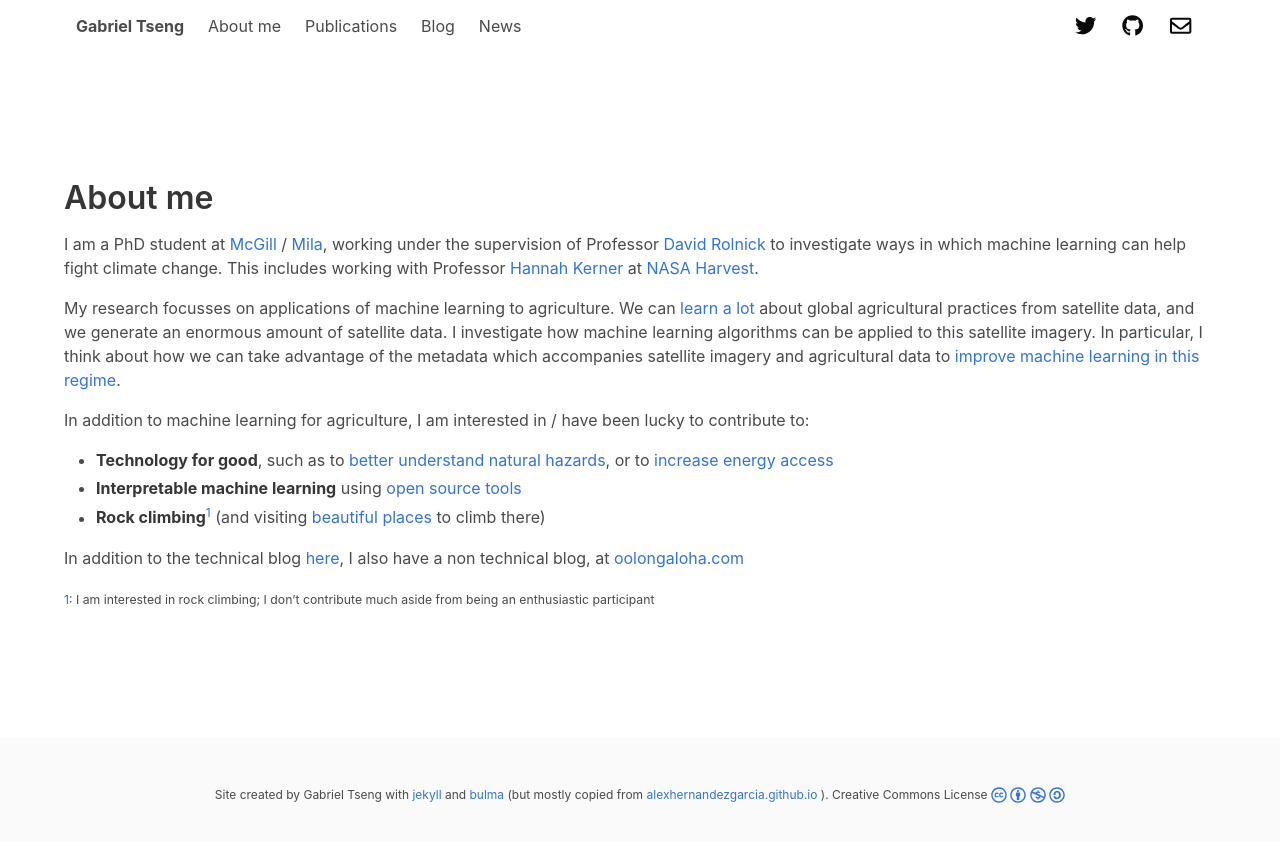
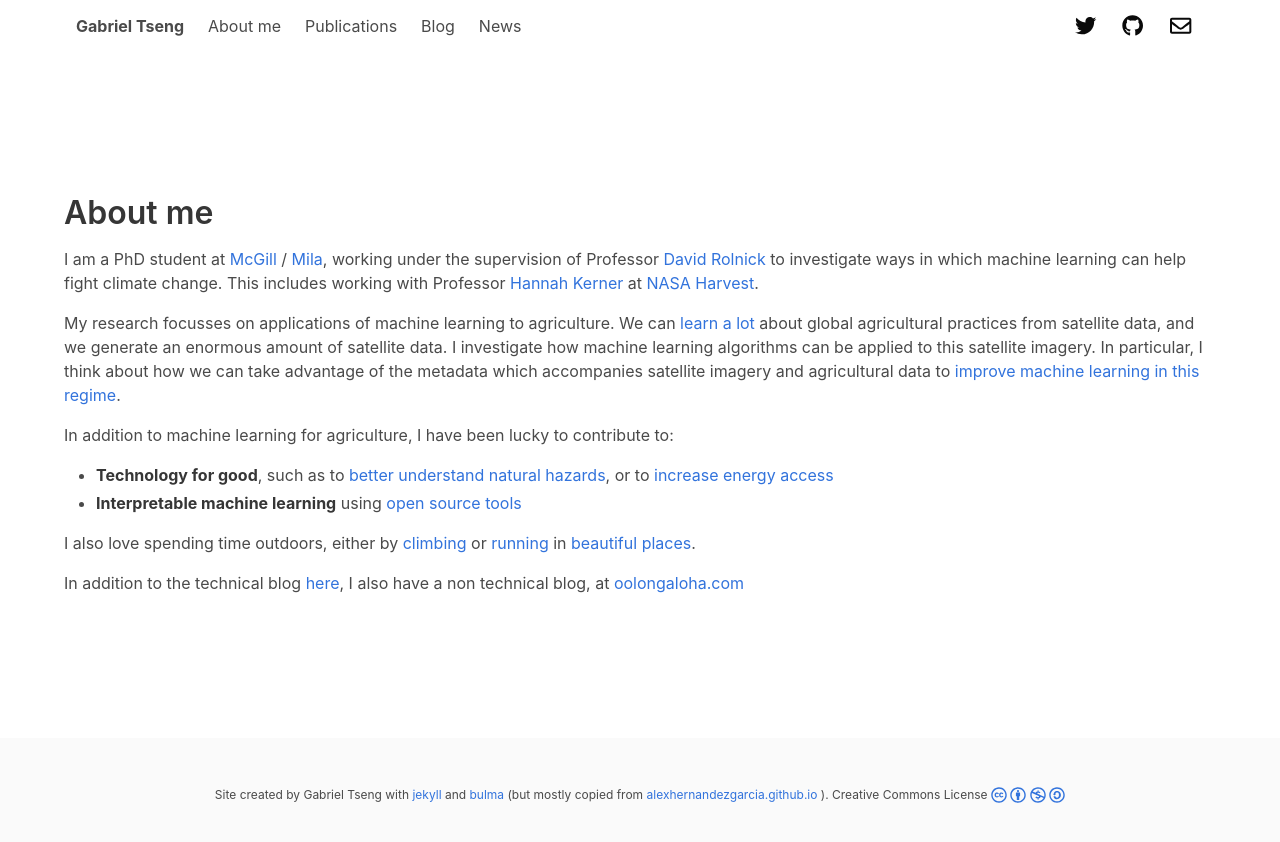
Before and after one commit to gabrieltseng/gabrieltseng.github.io, a Jekyll site: the page built from _pages/about.html, in a window 1280 px wide. Shown: the top 842 px of the page. Built offline with Jekyll 4.4.1, drawn with Linux system fonts in a browser that asks for light colours; nearby versions of some CDN libraries; a style sheet for code colours, icons or effects is not loaded.

Commit message:
Lots of small updates

```diff
--- a/_includes/about.md
+++ b/_includes/about.md
@@ -2,13 +2,10 @@
 
 My research focusses on applications of machine learning to agriculture. We can [learn a lot](https://arxiv.org/abs/2006.16866) about global agricultural practices from satellite data, and we generate an enormous amount of satellite data. I investigate how machine learning algorithms can be applied to this satellite imagery. In particular, I think about how we can take advantage of the metadata which accompanies satellite imagery and agricultural data to [improve machine learning in this regime](https://arxiv.org/abs/2202.02124).
 
-In addition to machine learning for agriculture, I am interested in / have been lucky to contribute to:
+In addition to machine learning for agriculture, I have been lucky to contribute to:
 * **Technology for good**, such as to [better understand natural hazards](https://github.com/esowc/ml_drought), or to [increase energy access](https://okrasolar.com/)
 * **Interpretable machine learning** using [open source tools](https://github.com/slundberg/shap)
-* **Rock climbing**<sup>[1](#note)</sup> (and visiting [beautiful places](https://i2.wp.com/oolongaloha.com/wp-content/uploads/2019/08/IMG_4514.png?w=2280&ssl=1) to climb there)
+
+I also love spending time outdoors, either by [climbing](https://i2.wp.com/oolongaloha.com/wp-content/uploads/2020/09/1600244370139-1-scaled.jpg?strip=info&w=2000&ssl=1) or [running](https://i0.wp.com/oolongaloha.com/wp-content/uploads/2020/03/DJI_0070-1-scaled.jpg?w=2280&ssl=1) in [beautiful](https://i2.wp.com/oolongaloha.com/wp-content/uploads/2022/01/IMG_20211120_122140.jpg?strip=info&w=1254&ssl=1) [places](https://i2.wp.com/oolongaloha.com/wp-content/uploads/2019/08/IMG_4514.png?w=2280&ssl=1).
 
 In addition to the technical blog [here](/blog), I also have a non technical blog, at [oolongaloha.com](http://oolongaloha.com)
-
-<small><small>
-<a name="note">1</a>: I am interested in rock climbing; I don't contribute much aside from being an enthusiastic participant
-</small></small>
--- a/_pages/blog.html
+++ b/_pages/blog.html
@@ -3,7 +3,6 @@
 title: Blog
 permalink: /blog
 ---
-
 {% assign posts = site.posts | sort: 'date' | reverse %}
 {% for post in posts %}
   {% include post-summary.html %}
```
Also changed, not shown: _includes/description.md (+2 -0 lines), _news/cropharvest_2021.md (added, +6 -0 lines), index.html (+12 -20 lines), assets/img/about.jpg (deleted), 3 other files.
